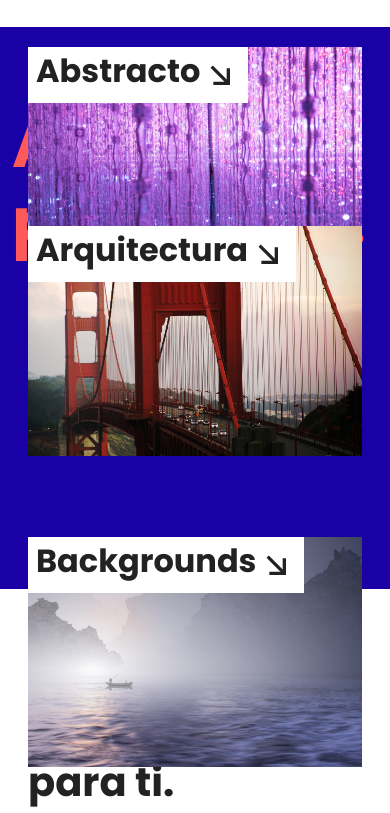
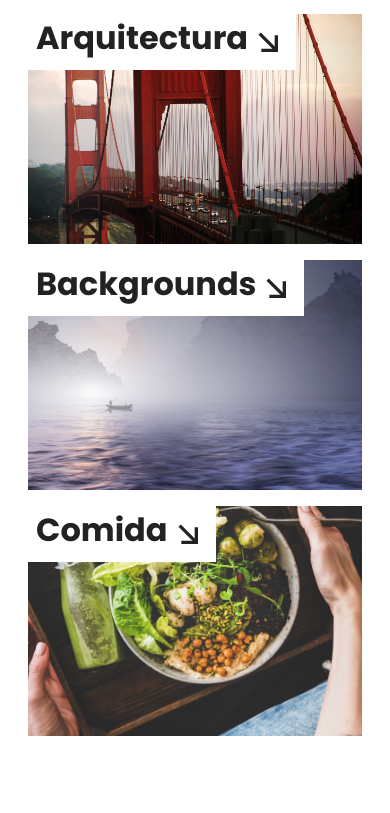
Before and after one commit to Geniorama/aloha-frontend, a Next.js app: page /categoria/fotos in a window 390 px wide. Shown: the part 2164-2977 px from the top of the page. Built offline with nearby package versions, Linux system fonts and the light colour scheme.

Commit message:
style(Categry.module): put gird height auto when is mobile screen

```diff
--- a/src/styles/Category.module.css
+++ b/src/styles/Category.module.css
@@ -17,6 +17,9 @@
 
 /* Medium devices (tablets, less than 992px) */
 @media (max-width: 991.98px) {
+  .Grid{
+    height: auto;
+  }
 	.Section {
     padding: 3rem 0;
   }
@@ -24,6 +27,9 @@
 
 /* X-Small devices (portrait phones, less than 576px) */
 @media (max-width: 575.98px) {
+  .Grid{
+    height: auto;
+  }
 	.Section {
     padding: 2rem 1rem;
   }
```
